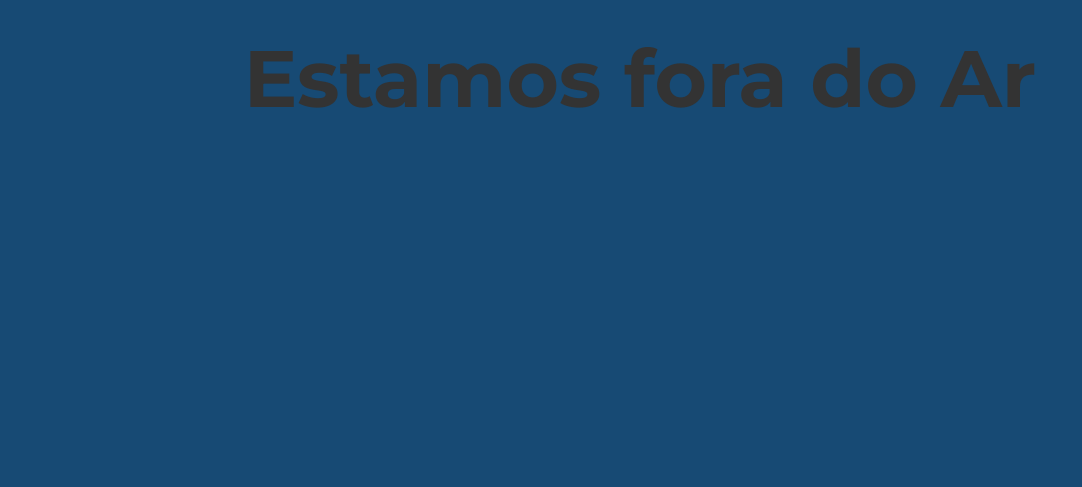
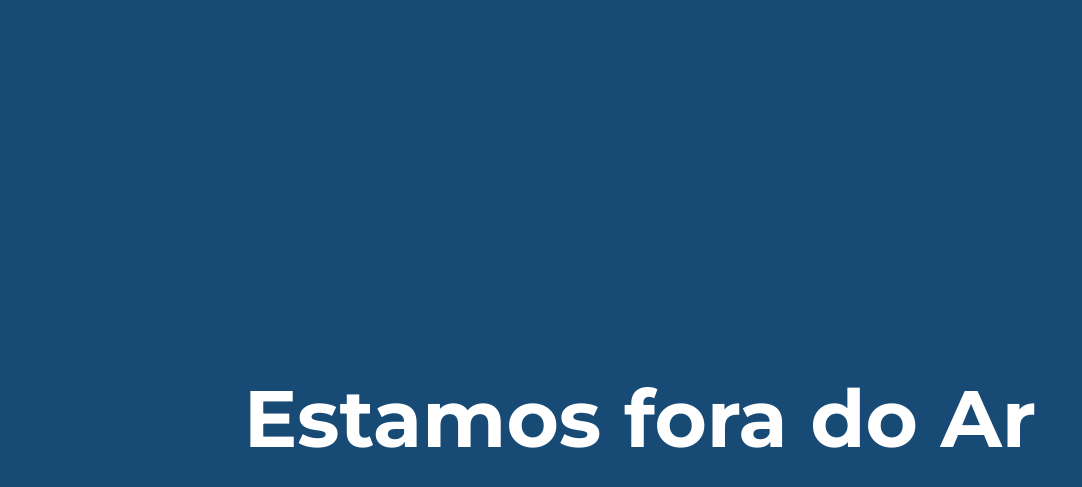
Before and after one commit to soldebrotas/formularios, a plain HTML site: page index.html in a window 1280 px wide. Shown: the part 61-548 px from the top of the page, without its empty margins (0-1082 px from the left). Drawn offline with Linux system fonts and the light colour scheme.

Commit message:
fix: change color text id text-w

```diff
--- a/style.css
+++ b/style.css
@@ -59,7 +59,8 @@ h1 {
     display: flex;
     justify-content: center;
     align-items: center;
-    width: 100vw;
+    width: 100%;
+    height: 100vh;
 }
 
 #text-w {
@@ -68,6 +69,7 @@ h1 {
     display: flex;
     justify-content: center;
     align-items: center;
+    color: var(--color-text);
 }
 
 #main-content {
```
